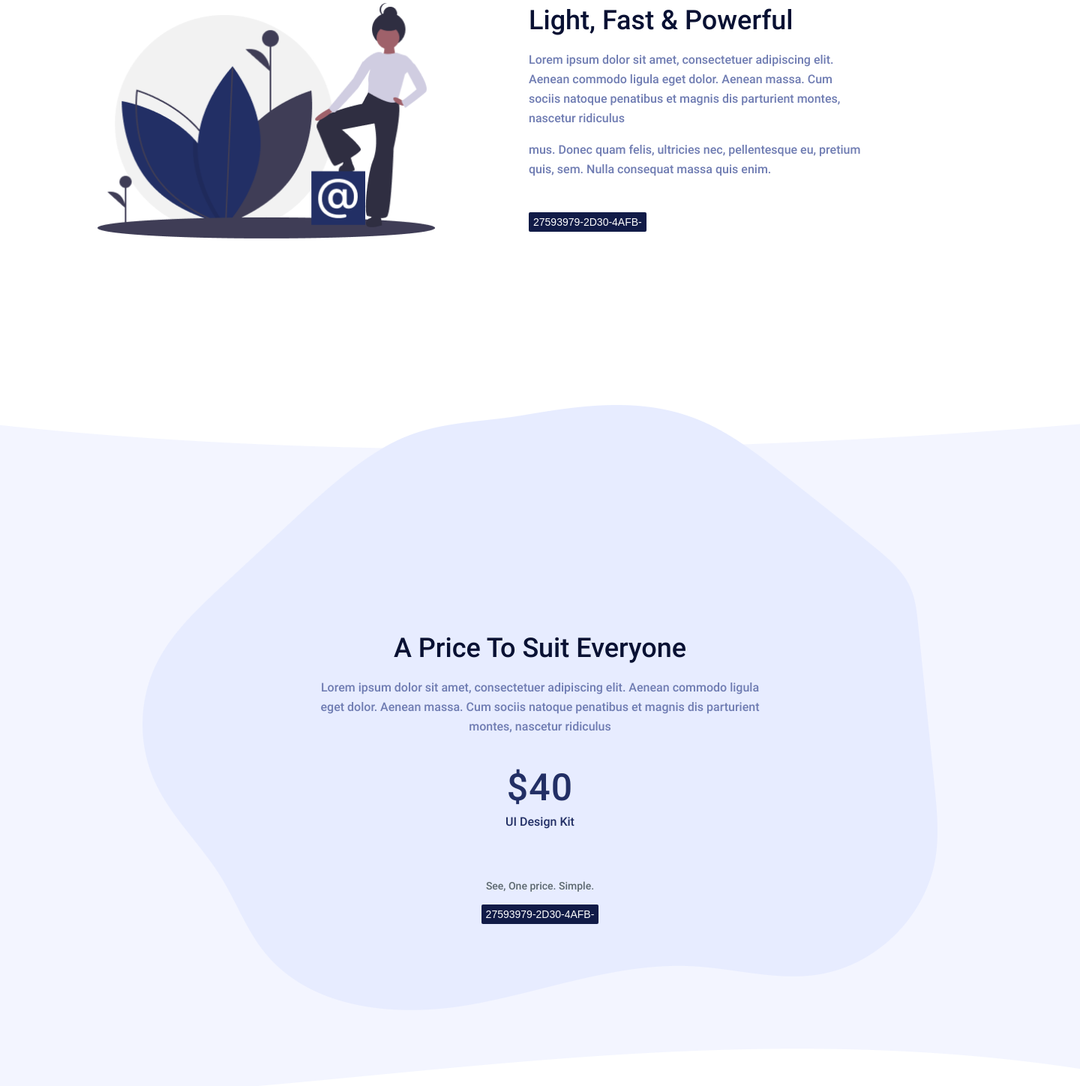
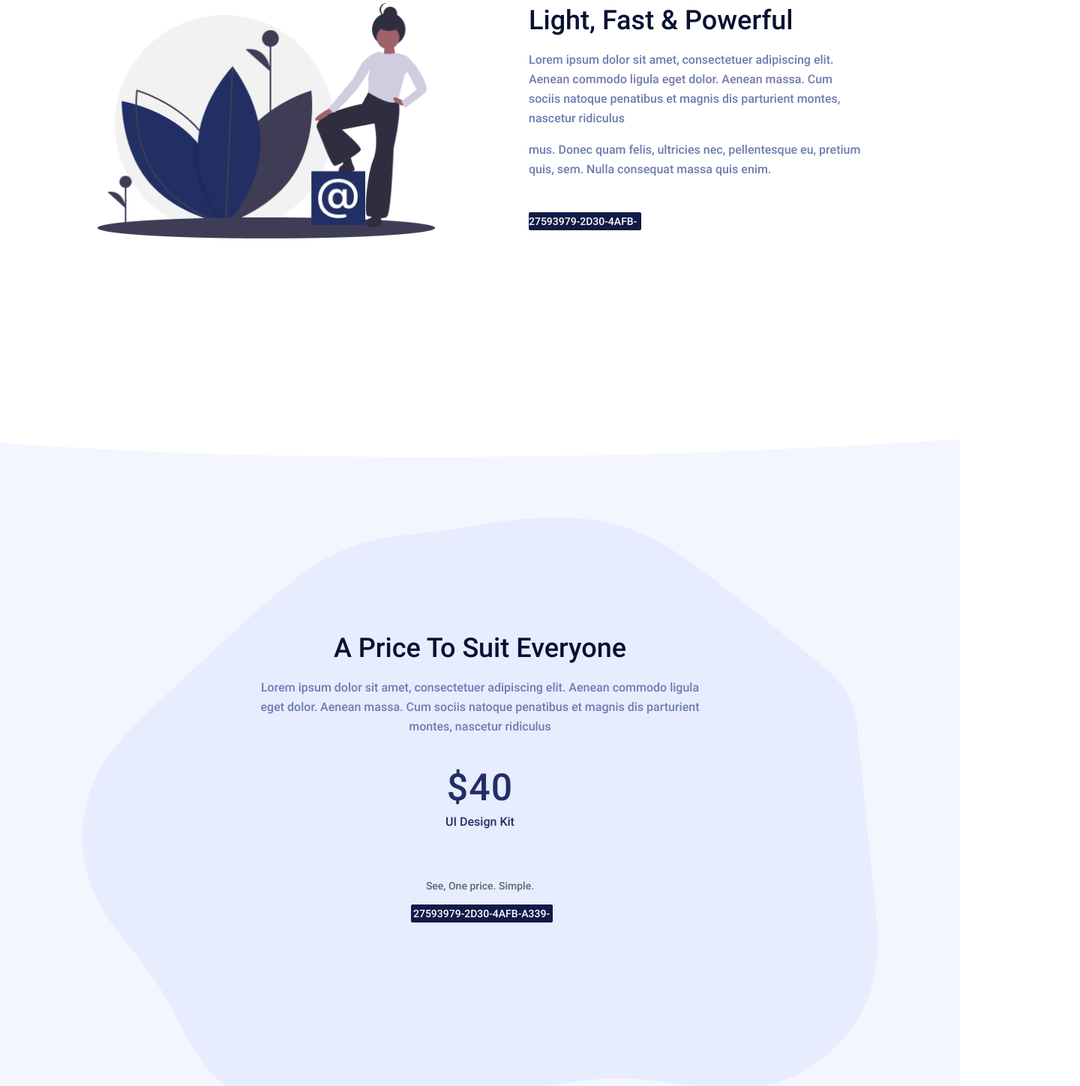
Before and after one commit to mazurenko913/landie, a plain HTML site: page index.html in a window 1280 px wide. Shown: the part 2812-4260 px from the top of the page at 75% size, 1440 px wide, since content can reach past the window. Drawn offline with Linux system fonts and the light colour scheme.

Commit message:
price-section

```diff
--- a/index.html
+++ b/index.html
@@ -135,7 +135,7 @@
       <p class="benefits-text margin-badge">mus. Donec quam felis, ultricies nec, pellentesque eu, pretium
         quis, sem. Nulla consequat massa quis enim.</p>
 
-      <button class="badge">27593979-2D30-4AFB-</button>
+      <div class="badge">27593979-2D30-4AFB-</div>
     </div>
   </div>
 
@@ -145,10 +145,10 @@
       <p class="price-text">Lorem ipsum dolor sit amet, consectetuer adipiscing elit. Aenean commodo ligula<br>
         eget dolor. Aenean massa. Cum sociis natoque penatibus et magnis dis parturient<br>
         montes, nascetur ridiculus </p>
-        <p class="product-price">$40</p>
-        <p class="product-source">UI Design Kit</p>
-        <p class="product-response">See, One price. Simple.</p>
-        <button class="badge">27593979-2D30-4AFB-</button>
+      <p class="product-price">$40</p>
+      <p class="product-source">UI Design Kit</p>
+      <p class="product-response">See, One price. Simple.</p>
+      <div class="badge">27593979-2D30-4AFB-A339-</div>
     </div>
   </div>
 
--- a/styles/benefits-section.css
+++ b/styles/benefits-section.css
@@ -35,3 +35,7 @@
 .benefits-section  .margin-badge{
     margin-bottom: 44px;
 }
+
+.benefits-section .badge{
+    width: 150px;
+}
--- a/styles/price-section.css
+++ b/styles/price-section.css
@@ -1,19 +1,18 @@
 .price-section{
-    background: url(../images/price-bg-1.png);
+    background: url(../images/price-bg-1.png),
+    url(../images/price-bg-2.png);
     background-repeat: no-repeat;
-    width: 1440px;
-    height: 938px;
+    background-size: cover, auto;
+    background-position: center, center;
     display: flex;
     justify-content: center;
 }
 
 .price-section .price-wraper{
-    background: url(../images/price-bg-2.png);
-    background-repeat: no-repeat;
-    width: 1060px;
     height: 806px;
     text-align: center;
     padding-top: 300px;
+
 }
 
 .price-section .price-title{
@@ -50,3 +49,8 @@
     color: #5D6970;
     margin-bottom: 13px;
 }
+
+.price-section .badge{
+    width: 189px;
+    margin-left: 200px;
+}
```
